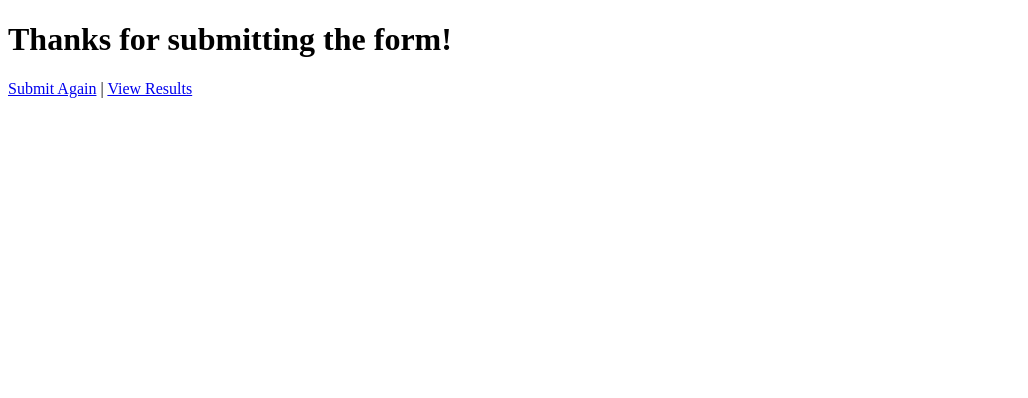
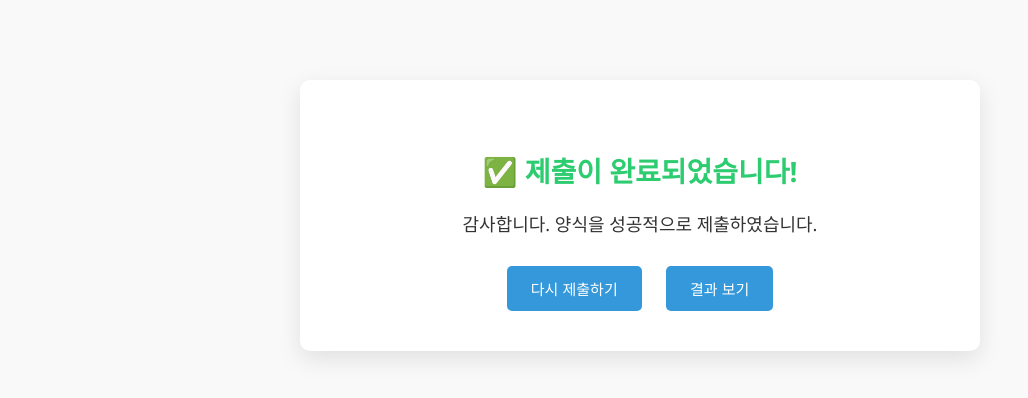
Before and after one commit to KennethKimRCN/google_forms_clone, a Flask app: template templates/success.html in a window 1280 px wide. Shown: the top 398 px of the page, without its empty margins (0-1028 px from the left). Run offline with Flask 3, Linux system fonts and the light colour scheme; the template is opened without the code that fills it, so the values that code supplies are empty.

Commit message:
made imporvements

```diff
--- a/app.py
+++ b/app.py
@@ -65,11 +65,14 @@ def index():
             with sqlite3.connect(DB_NAME) as conn:
                 c = conn.cursor()
                 c.execute('DELETE FROM questions')
-                with open(filepath, newline='') as csvfile:
+                with open(filepath, newline='', encoding='utf-8') as csvfile:
                     reader = csv.reader(csvfile)
                     for row in reader:
                         if len(row) >= 2:
-                            question, qtype = row
+                            question = ','.join(row[:-1]).strip()  # Join all but the last as the question
+                            qtype = row[-1].strip()               # Last value is the type
+                            # Optional: clean quotes
+                            question = question.strip('"')
                             c.execute('INSERT INTO questions (question, type) VALUES (?, ?)', (question, qtype))
                 conn.commit()
             return redirect(url_for('form'))
--- a/static/style.css
+++ b/static/style.css
@@ -1,28 +1,167 @@
+/* static/style.css */
+
 body {
-    font-family: Arial, sans-serif;
-    margin: 40px;
+    font-family: 'Segoe UI', Tahoma, Geneva, Verdana, sans-serif;
+    background-color: #f9f9f9;
+    margin: 0;
     padding: 0;
-    background: #f2f2f2;
+    color: #333;
 }
 
 h1 {
+    text-align: center;
+    margin-top: 30px;
+    color: #2c3e50;
+}
+
+form {
+    max-width: 600px;
+    margin: 40px auto;
+    padding: 30px;
+    background-color: #ffffff;
+    border-radius: 10px;
+    box-shadow: 0 0 15px rgba(0, 0, 0, 0.1);
+}
+
+.form-group {
+    margin-bottom: 20px;
+}
+
+label {
+    display: block;
+    margin-bottom: 8px;
+    font-weight: 600;
+}
+
+input[type="text"],
+input[type="number"],
+input[type="radio"] {
+    padding: 10px;
+    width: 100%;
+    border: 1px solid #ccc;
+    border-radius: 5px;
+    box-sizing: border-box;
+}
+
+input[type="radio"] {
+    width: auto;
+    margin-right: 5px;
+}
+
+button[type="submit"],
+button {
+    background-color: #3498db;
+    color: white;
+    padding: 12px 24px;
+    border: none;
+    border-radius: 5px;
+    cursor: pointer;
+    font-size: 15px;
+    transition: background-color 0.3s ease;
+}
+
+button:hover {
+    background-color: #2980b9;
+}
+
+p a {
+    margin: 0 10px;
+    color: #3498db;
+    text-decoration: none;
+}
+
+p a:hover {
+    text-decoration: underline;
+}
+
+.container {
+    text-align: center;
+    margin: 20px;
+}
+
+table {
+    border-collapse: collapse;
+    width: 95%;
+    margin: 20px auto;
+}
+
+th, td {
+    border: 1px solid #999;
+    padding: 10px;
+    text-align: left;
+    vertical-align: top;
+    white-space: pre-wrap;
+    font-family: monospace;
+}
+
+th {
+    background-color: #eee;
+}
+.success-container {
+    max-width: 600px;
+    margin: 80px auto;
+    padding: 40px;
+    background-color: #ffffff;
+    border-radius: 10px;
+    box-shadow: 0 8px 24px rgba(0, 0, 0, 0.1);
+    text-align: center;
+}
+
+.success-container h1 {
+    color: #2ecc71;
+    font-size: 28px;
+    margin-bottom: 20px;
+}
+
+.success-container p {
+    font-size: 18px;
+    margin-bottom: 30px;
+}
+
+.success-links a {
+    margin: 0 10px;
+}
+
+.success-links button {
+    background-color: #3498db;
+    color: white;
+    padding: 12px 24px;
+    border: none;
+    border-radius: 5px;
+    font-size: 15px;
+    cursor: pointer;
+    transition: background-color 0.3s ease;
+}
+
+.success-links button:hover {
+    background-color: #2980b9;
+}
+
+/* Modern Search Bar Style for DataTables */
+.dataTables_filter {
+    text-align: right;
+    margin-bottom: 20px;
+}
+
+.dataTables_filter label {
+    font-weight: bold;
+    font-size: 16px;
     color: #333;
 }
 
-.form-group {
-    margin-bottom: 15px;
+.dataTables_filter input {
+    padding: 10px 14px 10px 38px;
+    border: 1px solid #ccc;
+    border-radius: 25px;
+    font-size: 14px;
+    width: 250px;
+    transition: all 0.3s ease;
+    background: #fff url('https://cdn-icons-png.flaticon.com/512/622/622669.png') no-repeat 12px center;
+    background-size: 16px 16px;
 }
 
-input[type="text"],
-input[type="number"] {
-    padding: 8px;
-    width: 300px;
+.dataTables_filter input:focus {
+    outline: none;
+    border-color: #3498db;
+    box-shadow: 0 0 8px rgba(52, 152, 219, 0.3);
 }
-
-button {
-    padding: 10px 20px;
-    background-color: #0066cc;
-    color: white;
-    border: none;
-    cursor: pointer;
-}
--- a/templates/form.html
+++ b/templates/form.html
@@ -7,7 +7,8 @@
     <link rel="stylesheet" href="{{ url_for('static', filename='style.css') }}">
 </head>
 <body>
-    <h1>Please Fill the Form</h1>
+    <p><a href="{{ url_for('index') }}">Admin Upload</a> | <a href="{{ url_for('results') }}">View Results</a></p>
+    <h1>YKO Solution Tool Box Meeting</h1>
     <form method="POST">
         {% for q in questions %}
             <div class="form-group">
@@ -26,6 +27,6 @@
         {% endfor %}
         <button type="submit">Submit</button>
     </form>
-    <p><a href="{{ url_for('index') }}">Admin Upload</a> | <a href="{{ url_for('results') }}">View Results</a></p>
+
 </body>
 </html>
--- a/templates/success.html
+++ b/templates/success.html
@@ -3,10 +3,18 @@
 <html lang="en">
 <head>
     <meta charset="UTF-8">
-    <title>Success</title>
+    <title>Form Submitted</title>
+    <link rel="stylesheet" href="{{ url_for('static', filename='style.css') }}">
+    <meta name="viewport" content="width=device-width, initial-scale=1.0">
 </head>
 <body>
-    <h1>Thanks for submitting the form!</h1>
-    <a href="{{ url_for('form') }}">Submit Again</a> | <a href="{{ url_for('results') }}">View Results</a>
+    <div class="success-container">
+        <h1>✅ 제출이 완료되었습니다!</h1>
+        <p>감사합니다. 양식을 성공적으로 제출하였습니다.</p>
+        <div class="success-links">
+            <a href="{{ url_for('form') }}"><button>다시 제출하기</button></a>
+            <a href="{{ url_for('results') }}"><button>결과 보기</button></a>
+        </div>
+    </div>
 </body>
 </html>
```
Also changed, not shown: sample_questions.csv (+17 -4 lines), templates/results.html (+41 -29 lines).
